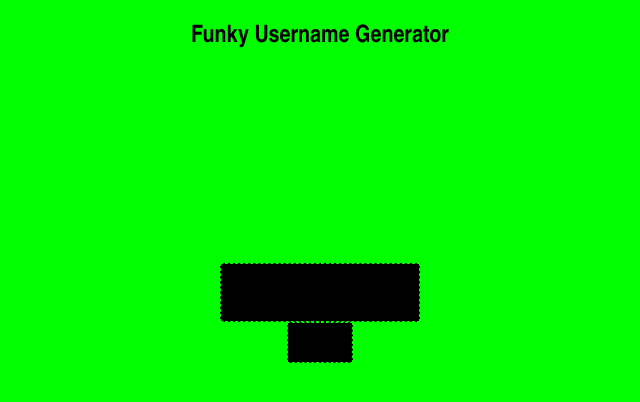
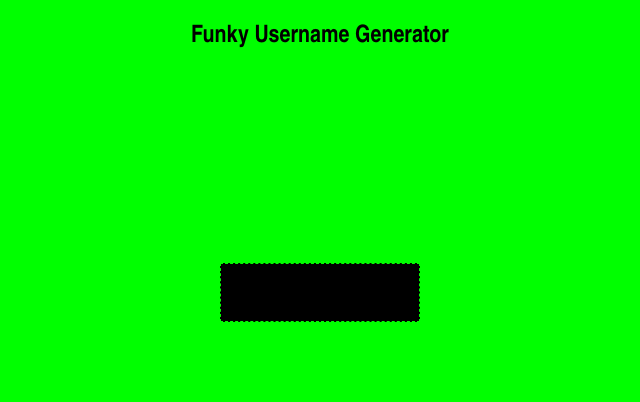
Before and after one commit to ruduba/curry-leaf, a React (Vite) app in the folder react-practice/username-generator/joke-generator/: page / in a window 1280 px wide. Shown: the top 402 px of the page, without its empty margins (320-960 px from the left). Built offline with nearby package versions, Linux system fonts and the light colour scheme.

Commit message:
changed layout, moved button to UserName Component

```diff
--- a/react-practice/username-generator/joke-generator/src/App.jsx
+++ b/react-practice/username-generator/joke-generator/src/App.jsx
@@ -5,12 +5,14 @@ import Button from './components/Button'
 
 function App() {
 
+
+
+
   return (
     <>
       <div className='App'>
         <h1>Funky Username Generator</h1>
         <UserName/>
-        <Button/>
       </div>
 
     </>
```
